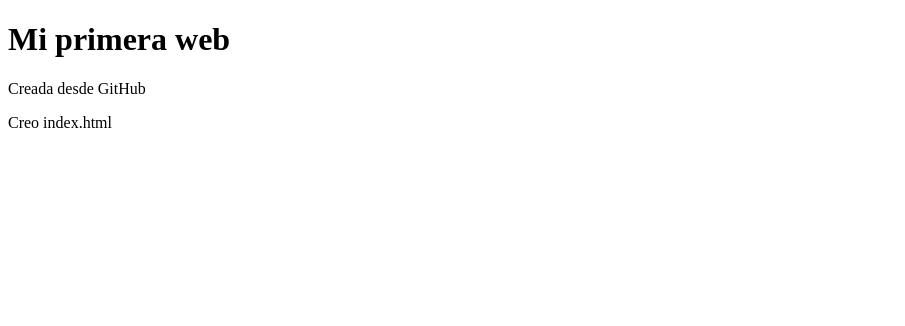
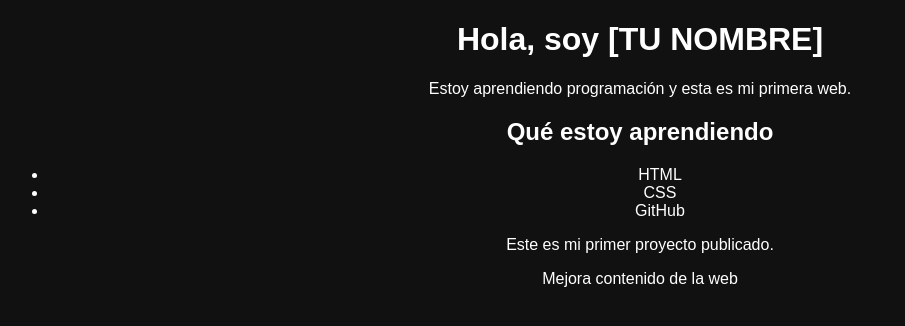
Before and after one commit to nicomm260111-art/mi-primera-web, a plain HTML site: page index.html in a window 1280 px wide. Shown: the whole page, without its empty margins (0-905 px from the left). Drawn offline with Linux system fonts and the light colour scheme.

Commit message:
Update index.html

```diff
--- a/index.html
+++ b/index.html
@@ -2,10 +2,20 @@
 <html>
 <head>
   <title>Mi primera web</title>
+  <link rel="stylesheet" href="style.css">
 </head>
 <body>
-  <h1>Mi primera web</h1>
-  <p>Creada desde GitHub</p>
+  <h1>Hola, soy [TU NOMBRE]</h1>
+  <p>Estoy aprendiendo programación y esta es mi primera web.</p>
+
+  <h2>Qué estoy aprendiendo</h2>
+  <ul>
+    <li>HTML</li>
+    <li>CSS</li>
+    <li>GitHub</li>
+  </ul>
+
+  <p>Este es mi primer proyecto publicado.</p>
 </body>
 </html>
-Creo index.html
+Mejora contenido de la web
```
